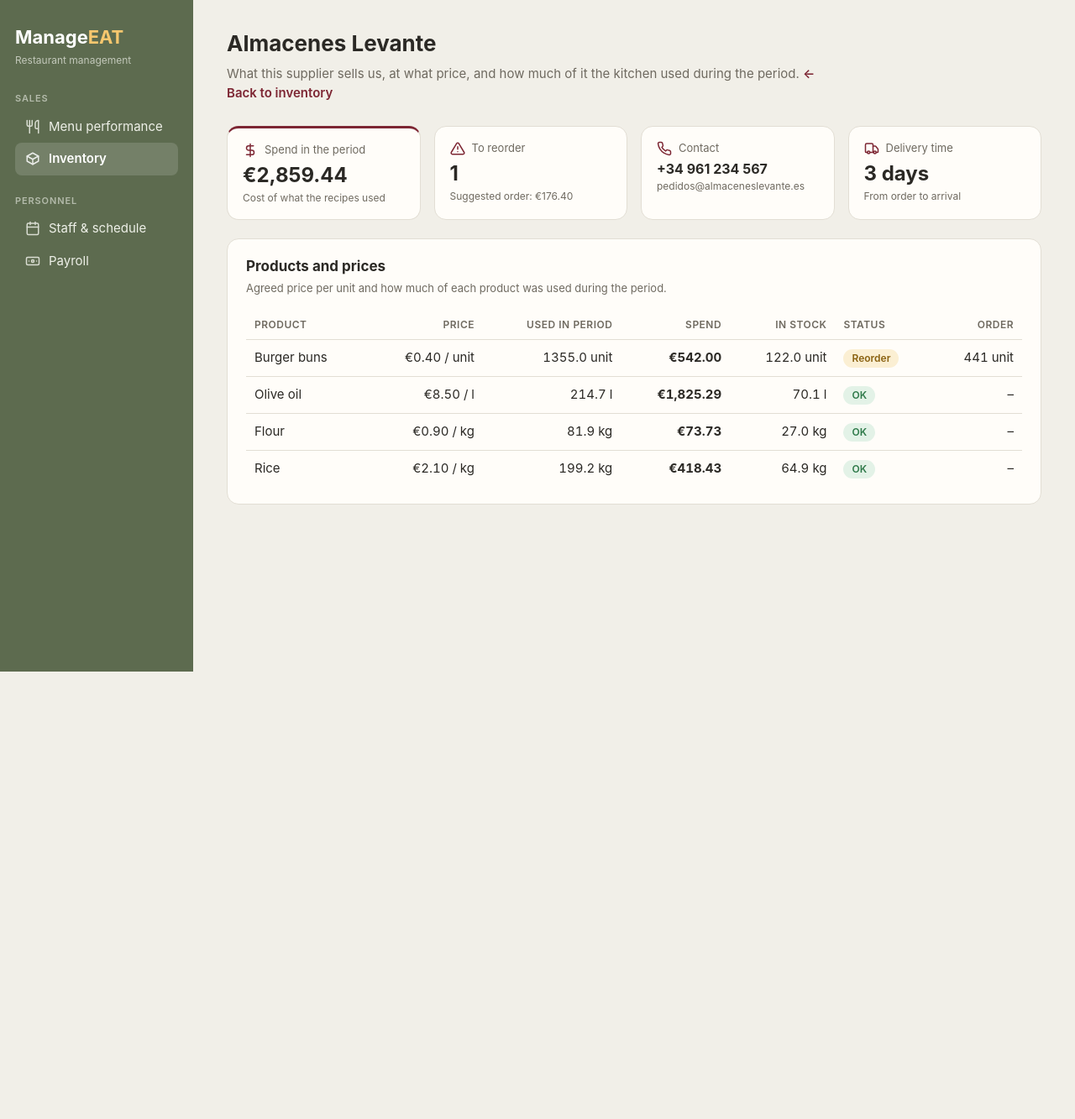
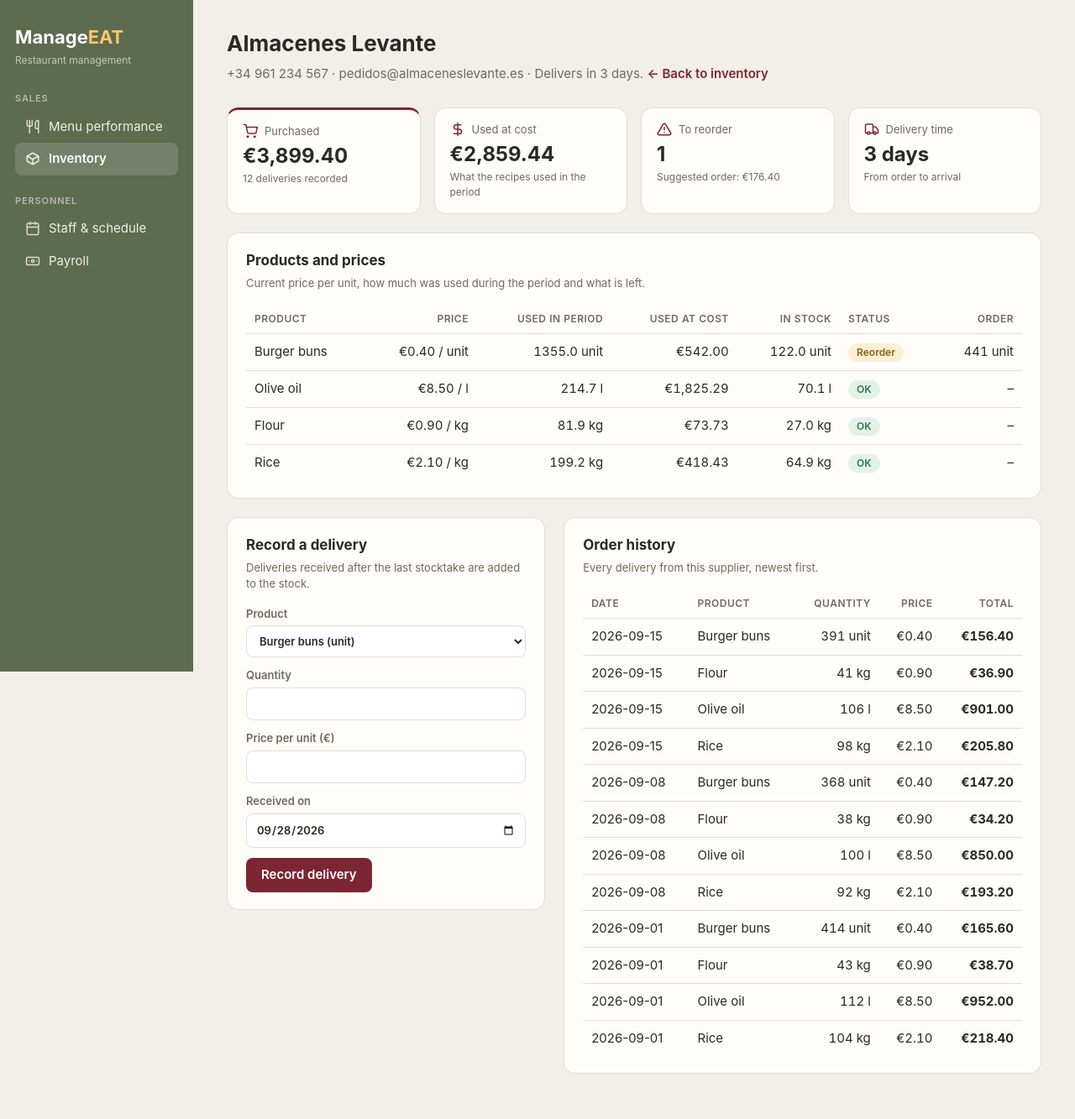
Before and after one commit to liglesias1/ManageEAT, a FastAPI app: page /sales/suppliers/1 in a window 1280 px wide. Shown: the whole page at 84% size. Before the commit the page ends 800 px from the top, so only its background shows below. Run offline with FastAPI, Linux system fonts and the light colour scheme; data comes from the database, SQL or seed files in the repository.

Commit message:
feat(sales): record supplier deliveries, show order history and add them to stock

```diff
--- a/domains/sales/routes.py
+++ b/domains/sales/routes.py
@@ -8,7 +8,7 @@ from pydantic import ValidationError
 from database import get_connection
 from domains.sales import repository
 from domains.sales.repository import get_dish_sales
-from domains.sales.schemas import SupplierIn
+from domains.sales.schemas import PurchaseIn, SupplierIn
 from domains.sales.services import classify_menu, inventory_summary, menu_summary, stock_status, supplier_summary
 from web import templates
 
@@ -96,14 +96,15 @@ def create_supplier(
     return RedirectResponse(url=f"/sales/inventory?added={supplier.name}", status_code=303)
 
 
-@router.get("/suppliers/{supplier_id}", response_class=HTMLResponse)
-def supplier_page(request: Request, supplier_id: int):
+def _supplier_page(request, supplier_id, errors=None, form=None, added=False, status_code=200):
     conn = get_connection()
     try:
         supplier = repository.get_supplier(conn, supplier_id)
         if supplier is None:
             raise HTTPException(status_code=404, detail="Supplier not found")
-        stock = stock_status(repository.get_stock_levels(conn), repository.get_last_order_day(conn))
+        as_of = repository.get_last_order_day(conn)
+        stock = stock_status(repository.get_stock_levels(conn), as_of)
+        purchases = repository.get_purchases(conn, supplier_id)
     finally:
         conn.close()
 
@@ -111,5 +112,50 @@ def supplier_page(request: Request, supplier_id: int):
     return templates.TemplateResponse(
         request,
         "sales/supplier.html",
-        {"supplier": supplier, "items": items, "summary": supplier_summary(items)},
+        {
+            "supplier": supplier,
+            "items": items,
+            "purchases": purchases,
+            "summary": supplier_summary(items, purchases),
+            "errors": errors or [],
+            "form": form or {"received_on": as_of},
+            "added": added,
+        },
+        status_code=status_code,
     )
+
+
+@router.get("/suppliers/{supplier_id}", response_class=HTMLResponse)
+def supplier_page(request: Request, supplier_id: int, added: bool = False):
+    return _supplier_page(request, supplier_id, added=added)
+
+
+@router.post("/suppliers/{supplier_id}/purchases", response_class=HTMLResponse)
+def record_purchase(
+    request: Request,
+    supplier_id: int,
+    ingredient_id: str = Form(""),
+    quantity: str = Form(""),
+    unit_price: str = Form(""),
+    received_on: str = Form(""),
+):
+    form = {"ingredient_id": ingredient_id, "quantity": quantity, "unit_price": unit_price, "received_on": received_on}
+    try:
+        purchase = PurchaseIn(**form)
+    except ValidationError as error:
+        messages = [f"{e['loc'][0].replace('_', ' ').capitalize()}: {e['msg'].lower()}" for e in error.errors()]
+        return _supplier_page(request, supplier_id, errors=messages, form=form, status_code=422)
+
+    conn = get_connection()
+    try:
+        sold_here = [i["id"] for i in repository.get_stock_levels(conn) if i["supplier_id"] == supplier_id]
+        if purchase.ingredient_id in sold_here:
+            repository.add_purchase(conn, supplier_id, purchase.ingredient_id, purchase.quantity,
+                                    purchase.unit_price, purchase.received_on.isoformat())
+    finally:
+        conn.close()
+
+    if purchase.ingredient_id not in sold_here:
+        return _supplier_page(request, supplier_id, errors=["This supplier does not sell that product"],
+                              form=form, status_code=422)
+    return RedirectResponse(url=f"/sales/suppliers/{supplier_id}?added=true", status_code=303)
--- a/domains/sales/seed.py
+++ b/domains/sales/seed.py
@@ -68,6 +68,9 @@ RECIPES = [
     ("CER01", 18, 1),
 ]
 
+# Weekly deliveries before the last stocktake: (received_on, share of the counted stock delivered)
+PURCHASE_ROUNDS = [("2026-09-01", 0.9), ("2026-09-08", 0.8), ("2026-09-15", 0.85)]
+
 # description, amount (EUR), month
 FIXED_EXPENSES = [
     ("Rent", 3200.00, "2026-09"),
@@ -86,6 +89,14 @@ def seed_sales_if_empty(conn):
     conn.executemany("INSERT INTO menu_items VALUES (?, ?, ?)", MENU_ITEMS)
     conn.executemany("INSERT INTO recipes VALUES (?, ?, ?)", RECIPES)
     conn.executemany(
+        "INSERT INTO purchases (supplier_id, ingredient_id, quantity, unit_price, received_on) VALUES (?, ?, ?, ?, ?)",
+        [
+            (supplier_id, ingredient_id, round(counted * share), unit_cost, day)
+            for day, share in PURCHASE_ROUNDS
+            for ingredient_id, _, _, unit_cost, supplier_id, counted, _, _ in INGREDIENTS
+        ],
+    )
+    conn.executemany(
         "INSERT INTO fixed_expenses (description, amount, month) VALUES (?, ?, ?)", FIXED_EXPENSES
     )
     conn.commit()
--- a/domains/sales/tables.py
+++ b/domains/sales/tables.py
@@ -1,4 +1,4 @@
-"""SQL that creates the tables owned by the sales domain (menu items, ingredients, recipes, suppliers, fixed expenses)."""
+"""SQL that creates the tables owned by the sales domain (menu items, ingredients, recipes, suppliers, purchases, fixed expenses)."""
 
 SALES_SCHEMA = """
 CREATE TABLE IF NOT EXISTS suppliers (
@@ -21,7 +21,6 @@ CREATE TABLE IF NOT EXISTS ingredients (
     reorder_level  REAL    NOT NULL
 );
 
-
 CREATE TABLE IF NOT EXISTS menu_items (
     code      TEXT PRIMARY KEY,
     name      TEXT NOT NULL,
@@ -35,6 +34,15 @@ CREATE TABLE IF NOT EXISTS recipes (
     PRIMARY KEY (item_code, ingredient_id)
 );
 
+CREATE TABLE IF NOT EXISTS purchases (
+    id             INTEGER PRIMARY KEY,
+    supplier_id    INTEGER NOT NULL REFERENCES suppliers(id),
+    ingredient_id  INTEGER NOT NULL REFERENCES ingredients(id),
+    quantity       REAL    NOT NULL CHECK (quantity > 0),
+    unit_price     REAL    NOT NULL CHECK (unit_price >= 0),
+    received_on    TEXT    NOT NULL
+);
+
 CREATE TABLE IF NOT EXISTS fixed_expenses (
     id           INTEGER PRIMARY KEY,
     description  TEXT NOT NULL,
--- a/static/style.css
+++ b/static/style.css
@@ -185,3 +185,5 @@ td.num, th.num { text-align: right; font-variant-numeric: tabular-nums; }
 .choices { border: 1px solid var(--line); border-radius: 8px; padding: 10px 12px; max-height: 220px; overflow-y: auto; }
 .choices legend { font-size: 13px; font-weight: 600; color: var(--muted); padding: 0 4px; }
 .form .choice { display: flex; align-items: center; gap: 8px; font-weight: 400; color: var(--ink); padding: 3px 0; }
+
+.form select { padding: 9px 11px; border: 1px solid var(--line); border-radius: 8px; background: #fff; color: var(--ink); font: inherit; }
--- a/templates/sales/supplier.html
+++ b/templates/sales/supplier.html
@@ -2,7 +2,8 @@
 {% block title %}{{ supplier.name }}{% endblock %}
 {% block heading %}{{ supplier.name }}{% endblock %}
 {% block intro %}
-What this supplier sells us, at what price, and how much of it the kitchen used during the period.
+{{ supplier.phone or "" }}{% if supplier.phone and supplier.email %} · {% endif %}{{ supplier.email or "" }}
+· Delivers in {{ supplier.lead_time_days }} days.
 <a class="link" href="/sales/inventory">← Back to inventory</a>
 {% endblock %}
 
@@ -10,11 +11,19 @@ What this supplier sells us, at what price, and how much of it the kitchen used
 <section class="kpis">
   <div class="kpi highlight">
     <div class="label">
+      <svg viewBox="0 0 24 24" fill="none" stroke="currentColor" stroke-width="2" stroke-linecap="round" stroke-linejoin="round"><circle cx="8" cy="21" r="1"/><circle cx="19" cy="21" r="1"/><path d="M2 2h3l2.7 12.4a2 2 0 0 0 2 1.6h9.7a2 2 0 0 0 2-1.6L23 6H6"/></svg>
+      Purchased
+    </div>
+    <div class="value">{{ summary.purchased | eur }}</div>
+    <div class="note">{{ summary.deliveries }} deliveries recorded</div>
+  </div>
+  <div class="kpi">
+    <div class="label">
       <svg viewBox="0 0 24 24" fill="none" stroke="currentColor" stroke-width="2" stroke-linecap="round" stroke-linejoin="round"><path d="M12 2v20M17 5H9.5a3.5 3.5 0 0 0 0 7h5a3.5 3.5 0 0 1 0 7H6"/></svg>
-      Spend in the period
+      Used at cost
     </div>
     <div class="value">{{ summary.spend | eur }}</div>
-    <div class="note">Cost of what the recipes used</div>
+    <div class="note">What the recipes used in the period</div>
   </div>
   <div class="kpi">
     <div class="label">
@@ -23,14 +32,6 @@ What this supplier sells us, at what price, and how much of it the kitchen used
     </div>
     <div class="value">{{ summary.to_reorder }}</div>
     <div class="note">Suggested order: {{ summary.order_value | eur }}</div>
-  </div>
-  <div class="kpi">
-    <div class="label">
-      <svg viewBox="0 0 24 24" fill="none" stroke="currentColor" stroke-width="2" stroke-linecap="round" stroke-linejoin="round"><path d="M22 16.9v3a2 2 0 0 1-2.2 2 19.8 19.8 0 0 1-8.6-3.1 19.5 19.5 0 0 1-6-6A19.8 19.8 0 0 1 2.1 4.2 2 2 0 0 1 4.1 2h3a2 2 0 0 1 2 1.7c.1 1 .4 1.9.7 2.8a2 2 0 0 1-.5 2.1L8 9.9a16 16 0 0 0 6 6l1.3-1.3a2 2 0 0 1 2.1-.4c.9.3 1.8.6 2.8.7a2 2 0 0 1 1.7 2Z"/></svg>
-      Contact
-    </div>
-    <div class="value" style="font-size:16px">{{ supplier.phone or "–" }}</div>
-    <div class="note">{{ supplier.email or "No email" }}</div>
   </div>
   <div class="kpi">
     <div class="label">
@@ -44,7 +45,7 @@ What this supplier sells us, at what price, and how much of it the kitchen used
 
 <section class="card">
   <h2>Products and prices</h2>
-  <p class="hint">Agreed price per unit and how much of each product was used during the period.</p>
+  <p class="hint">Current price per unit, how much was used during the period and what is left.</p>
   {% if items %}
   <table>
     <thead>
@@ -52,7 +53,7 @@ What this supplier sells us, at what price, and how much of it the kitchen used
         <th>Product</th>
         <th class="num">Price</th>
         <th class="num">Used in period</th>
-        <th class="num">Spend</th>
+        <th class="num">Used at cost</th>
         <th class="num">In stock</th>
         <th>Status</th>
         <th class="num">Order</th>
@@ -64,7 +65,7 @@ What this supplier sells us, at what price, and how much of it the kitchen used
         <td>{{ item.name }}</td>
         <td class="num">{{ item.unit_cost | eur }} / {{ item.unit }}</td>
         <td class="num">{{ "%.1f" | format(item.used_in_period) }} {{ item.unit }}</td>
-        <td class="num"><strong>{{ item.spend_in_period | eur }}</strong></td>
+        <td class="num">{{ item.spend_in_period | eur }}</td>
         <td class="num">{{ "%.1f" | format(item.current if item.current > 0 else 0) }} {{ item.unit }}</td>
         <td>
           {% if item.status == "out" %}<span class="badge dog">Out</span>
@@ -80,4 +81,61 @@ What this supplier sells us, at what price, and how much of it the kitchen used
   <p class="muted">This supplier does not supply any ingredient yet.</p>
   {% endif %}
 </section>
+
+<div class="split">
+  <section class="card" id="new-delivery">
+    <h2>Record a delivery</h2>
+    <p class="hint">Deliveries received after the last stocktake are added to the stock.</p>
+
+    {% if added %}<p class="notice success">Delivery recorded.</p>{% endif %}
+    {% if errors %}
+    <div class="notice error">
+      {% for message in errors %}<div>{{ message }}</div>{% endfor %}
+    </div>
+    {% endif %}
+
+    {% if items %}
+    <form method="post" action="/sales/suppliers/{{ supplier.id }}/purchases#new-delivery" class="form">
+      <label>Product
+        <select name="ingredient_id" required>
+          {% for item in items %}
+          <option value="{{ item.id }}" {{ 'selected' if form.ingredient_id | string == item.id | string else '' }}>{{ item.name }} ({{ item.unit }})</option>
+          {% endfor %}
+        </select>
+      </label>
+      <label>Quantity<input name="quantity" type="number" step="0.1" min="0.1" value="{{ form.quantity or '' }}" required></label>
+      <label>Price per unit (€)<input name="unit_price" type="number" step="0.01" min="0" value="{{ form.unit_price or '' }}" required></label>
+      <label>Received on<input name="received_on" type="date" value="{{ form.received_on or '' }}" required></label>
+      <button type="submit">Record delivery</button>
+    </form>
+    {% else %}
+    <p class="muted">Assign products to this supplier before recording deliveries.</p>
+    {% endif %}
+  </section>
+
+  <section class="card">
+    <h2>Order history</h2>
+    <p class="hint">Every delivery from this supplier, newest first.</p>
+    {% if purchases %}
+    <table>
+      <thead>
+        <tr><th>Date</th><th>Product</th><th class="num">Quantity</th><th class="num">Price</th><th class="num">Total</th></tr>
+      </thead>
+      <tbody>
+        {% for p in purchases %}
+        <tr>
+          <td class="nowrap">{{ p.received_on }}</td>
+          <td>{{ p.ingredient }}</td>
+          <td class="num">{{ "%g" | format(p.quantity) }} {{ p.unit }}</td>
+          <td class="num">{{ p.unit_price | eur }}</td>
+          <td class="num"><strong>{{ p.total | eur }}</strong></td>
+        </tr>
+        {% endfor %}
+      </tbody>
+    </table>
+    {% else %}
+    <p class="muted">No deliveries recorded yet.</p>
+    {% endif %}
+  </section>
+</div>
 {% endblock %}
```
Also changed, not shown: domains/sales/repository.py (+29 -1 lines), domains/sales/schemas.py (+10 -0 lines), domains/sales/services.py (+6 -6 lines), tests/sales/test_inventory.py (+20 -3 lines), tests/sales/test_pages.py (+33 -3 lines), tests/sales/test_repository.py (+20 -0 lines).
